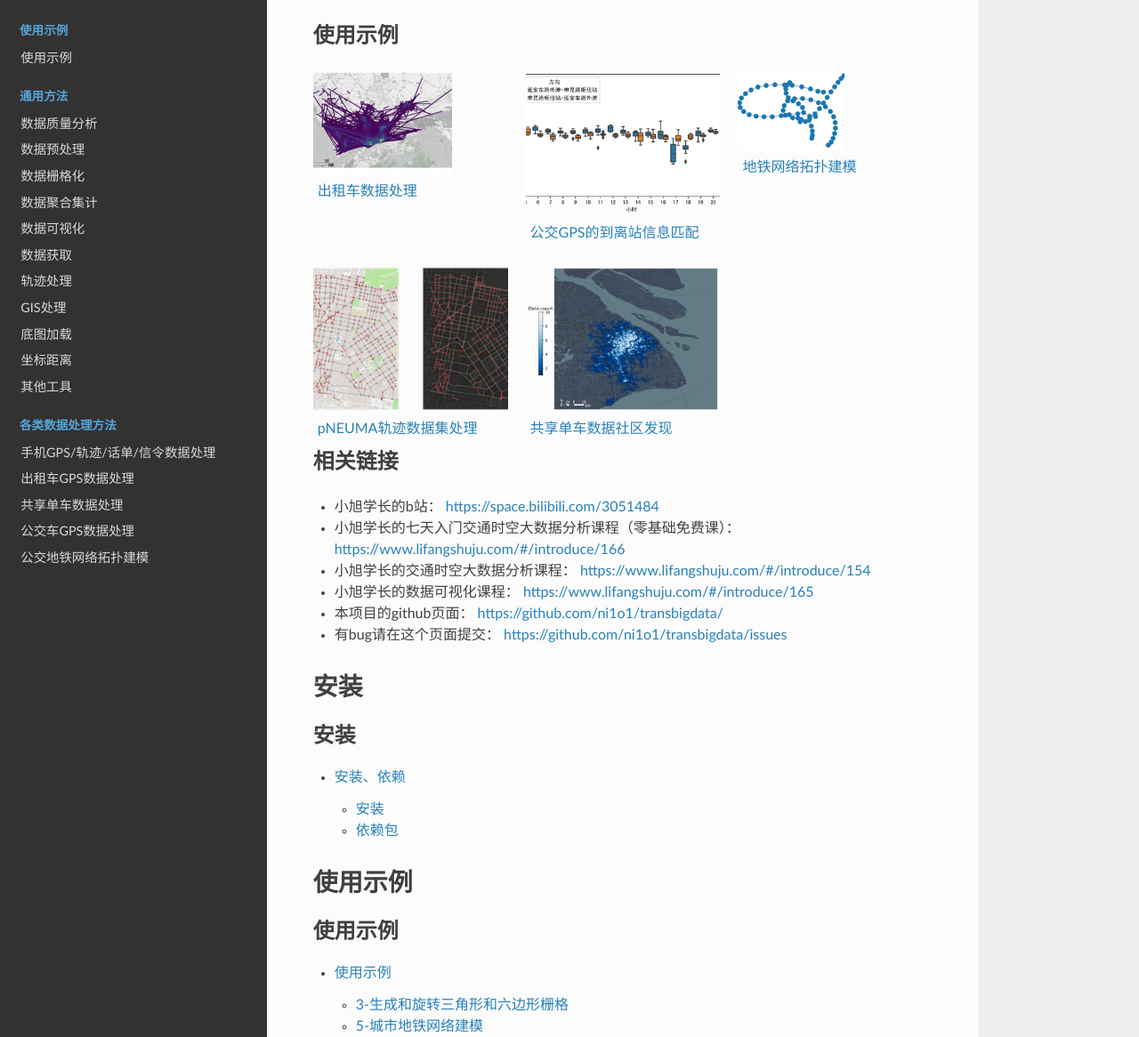
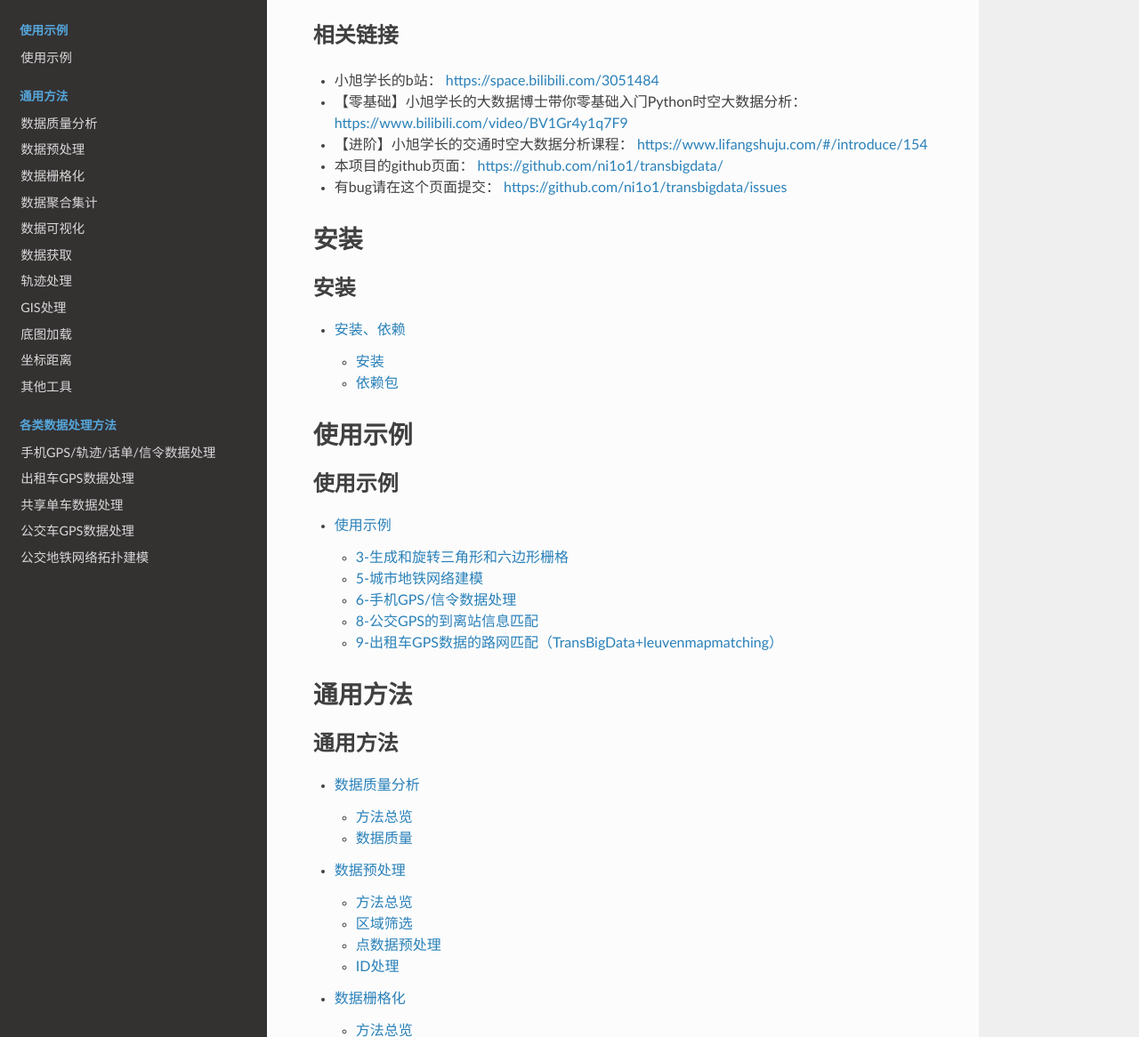
Before and after one commit to FFF108822/transbigdata-doc-zh_CN, a Sphinx documentation site: the page built from docs/source/index.rst, in a window 1280 px wide and 1400 px high, scrolled down 2429 px, cut to the strip 234-1400 px from the top of the window. Shown: the whole strip at 89% size. Built offline with Sphinx 7.4.7 and the Read the Docs theme 2.0.0, drawn with Linux system fonts in a browser that asks for light colours.

Commit message:
Update index.rst

```diff
--- a/docs/source/index.rst
+++ b/docs/source/index.rst
@@ -117,19 +117,12 @@ TransBigData支持三角形、六边形网格，也支持为网格赋予旋转
 
 .. plot:: index_fig/fig2.py
 
-使用示例
----------------
-.. raw:: html
-   :file: gallery/html/grid.html
-
-
 相关链接
 ---------------
 
 * 小旭学长的b站： https://space.bilibili.com/3051484
-* 小旭学长的七天入门交通时空大数据分析课程（零基础免费课）： https://www.lifangshuju.com/#/introduce/166
-* 小旭学长的交通时空大数据分析课程： https://www.lifangshuju.com/#/introduce/154
-* 小旭学长的数据可视化课程： https://www.lifangshuju.com/#/introduce/165
+* 【零基础】小旭学长的大数据博士带你零基础入门Python时空大数据分析： https://www.bilibili.com/video/BV1Gr4y1q7F9
+* 【进阶】小旭学长的交通时空大数据分析课程： https://www.lifangshuju.com/#/introduce/154
 * 本项目的github页面： https://github.com/ni1o1/transbigdata/
 * 有bug请在这个页面提交： https://github.com/ni1o1/transbigdata/issues
 
```
